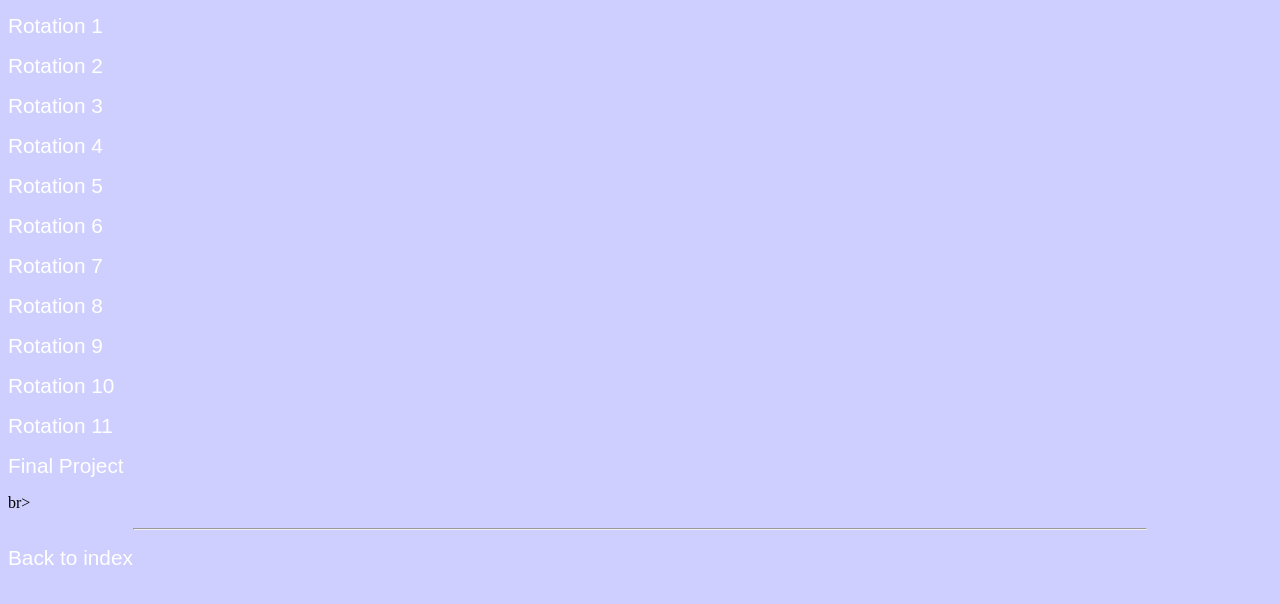
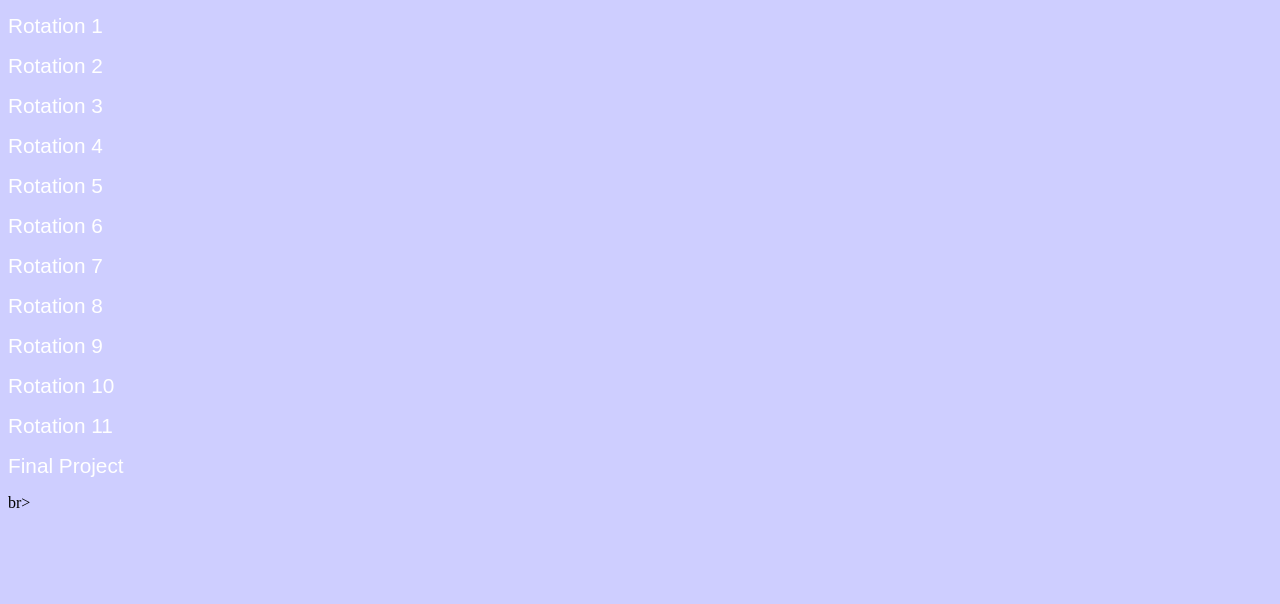
Before and after one commit to wrafab/hovanm, a plain HTML site: page index.html in a window 1280 px wide. Shown: the part 92-696 px from the top of the page. Drawn offline with Linux system fonts and the light colour scheme.

Commit message:
Update index.html

```diff
--- a/index.html
+++ b/index.html
@@ -96,11 +96,6 @@ background-color: #CECEFF;
 </p>
 br>
 
-<p>
-<hr style="width:80%">
-</p>
-
-<a href="index.html">Back to index</a>
 
 </body>
 </html>
```
